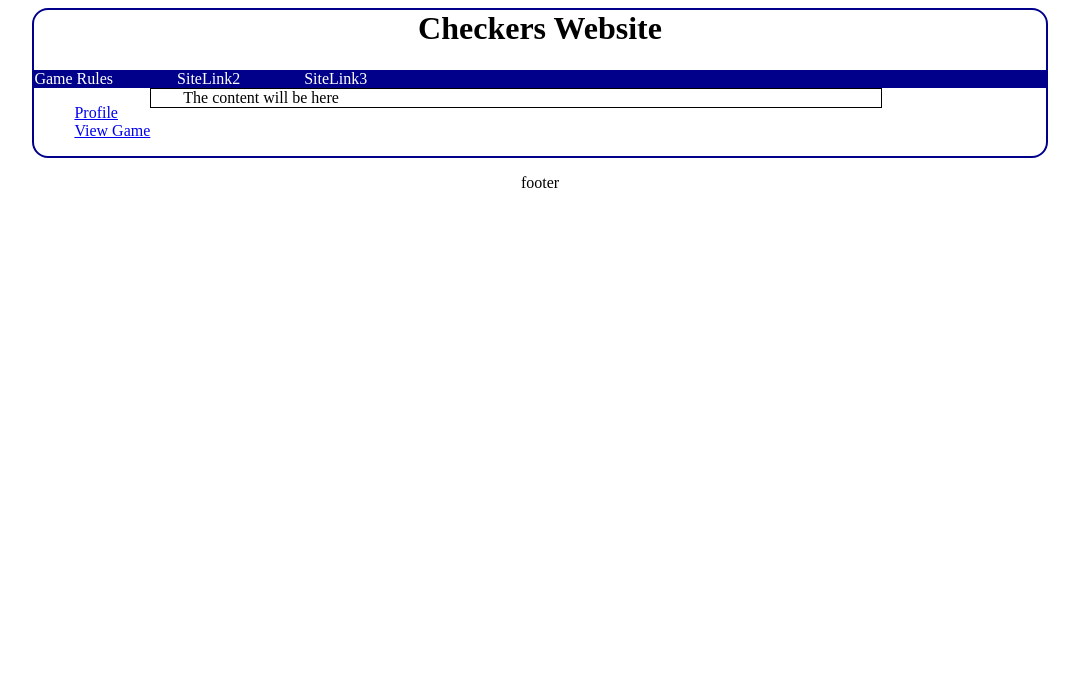
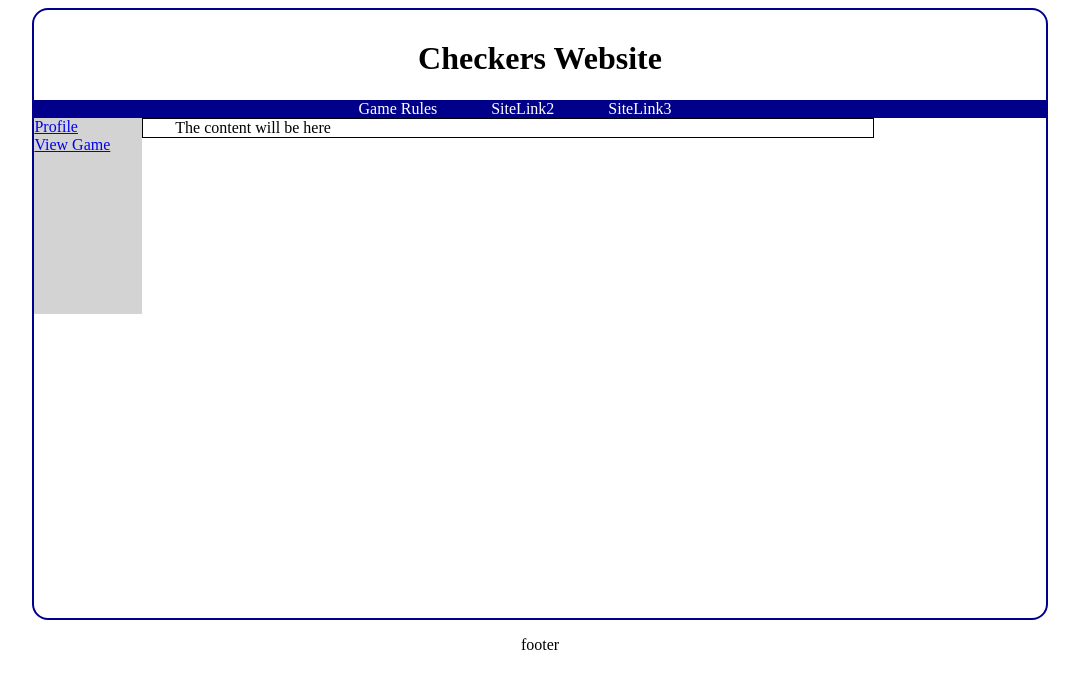
Before and after one commit to harley1011/Checkers-Website, a PHP site: page / in a window 1280 px wide. Shown: the top 689 px of the page, without its empty margins (100-1179 px from the left). Run offline with PHP 8.4, Linux system fonts and the light colour scheme.

Commit message:
fixed margins

```diff
--- a/CSS/mainstyle.css
+++ b/CSS/mainstyle.css
@@ -11,7 +11,7 @@ div#centerpage
 header.banner > section.logo
 {
     font-size: xx-large; font-weight: bold;
-    height: 60px; padding-top 30px;
+    height: 60px; padding-top: 30px;
     text-align: center;
 }
 header.banner nav
@@ -19,12 +19,13 @@ header.banner nav
     background-color: darkblue;
     margin-left:  auto; margin-right: auto;
     white-space: nowrap;
+    text-align: center;
 }
 header.banner > nav a:link
 {
     text-decoration: none;
     color: white;
-    margin-right: 60px;
+    margin-right: 50px;
 }
 header.banner > nav a:hover
 {
@@ -32,22 +33,30 @@ header.banner > nav a:hover
 }
 section#main
 {
+    height: 500px;
     overflow: hidden;
     background-color: : #def;
 }
 section#main > nav
 {
-
+    background-color: lightgrey;
     float: left;
-    top-margin: 2em
+    /*top-margin: 2em */
 }
 section#main > nav > ul
 {
+    margin:0;
+    margin-bottom: 10em;
+    padding-left: 0;
+    padding-right: 2em;
+
+    text-align: left;
     list-style-type: none;
 }
 section#main > article
 {
-    width: 69%; float: left;
+    width: 69%;
+    float: left;
     background-color: white;
     padding-left: 2em;
     border: 1px solid black;
--- a/index.html
+++ b/index.html
@@ -14,7 +14,7 @@
         </header>
         <section id="main">
             <nav><ul>
-                <li><a href="#">Profile</a></li>
+                <li><a style="text-align: left" href="#">Profile</a></li>
                 <li><a href="#">View Game</a></li>
             </ul>
         </nav>
```
